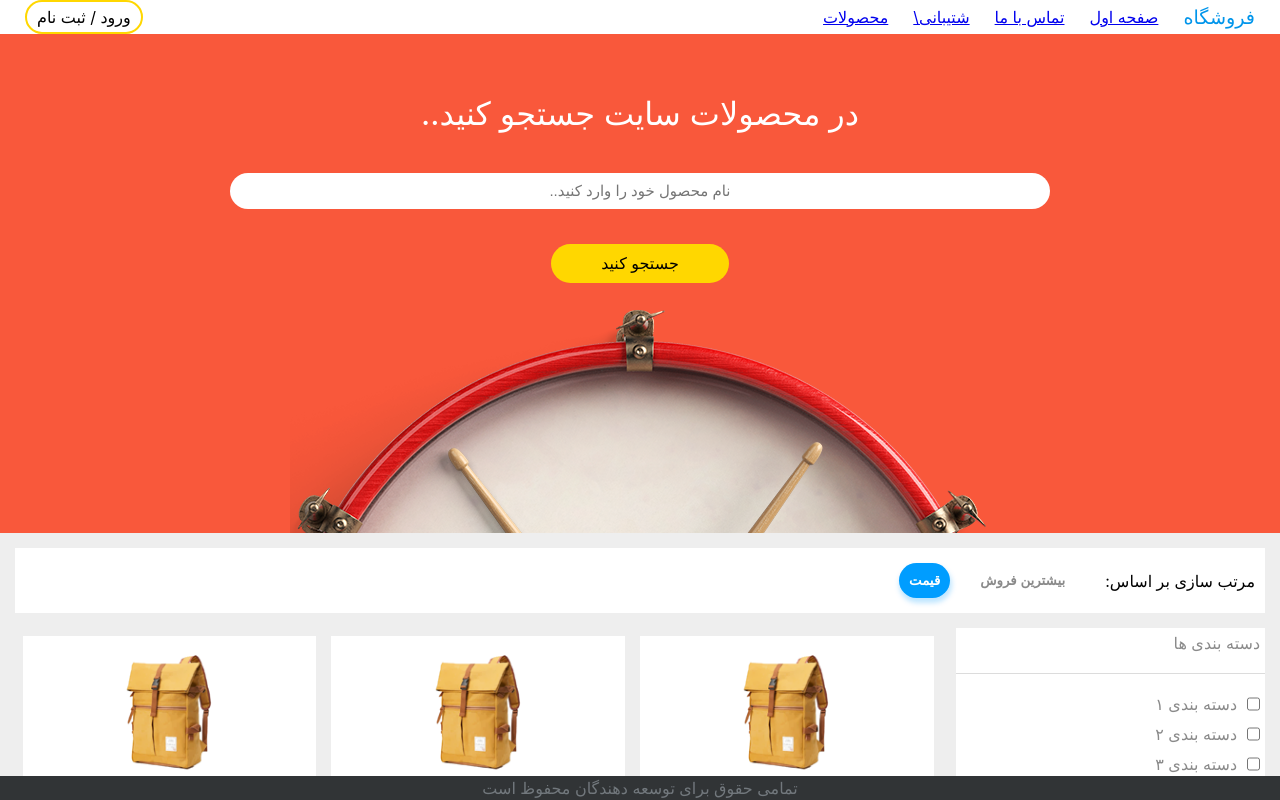
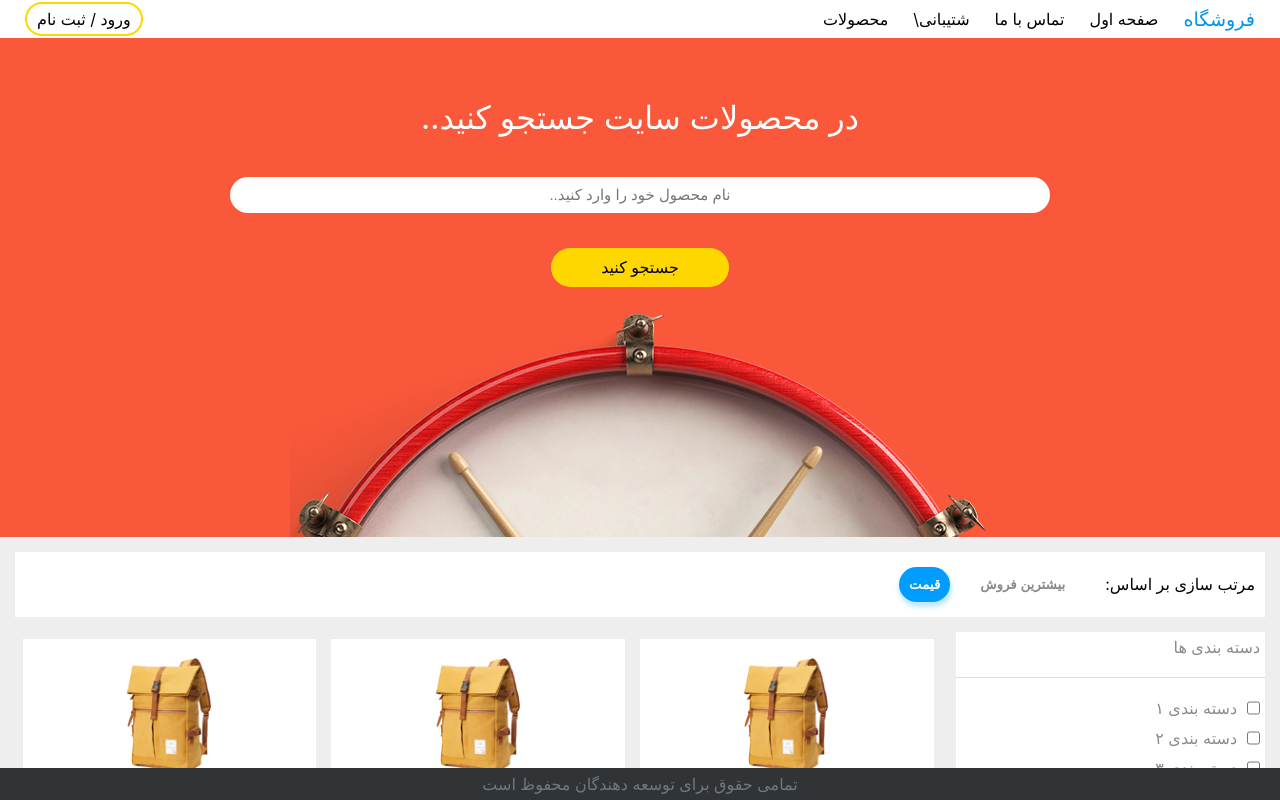
Before and after one commit to mohammadt444/IE, a React (Create React App) app in the folder frontend/: page / in a window 1280 px wide. Built offline with nearby package versions, Linux system fonts and the light colour scheme; a small style sheet from the web is missing.

Commit message:
fix header

```diff
--- a/frontend/src/app/main/App.js
+++ b/frontend/src/app/main/App.js
@@ -48,8 +48,6 @@ function App() {
               <Home />
             </Route>
           </Switch>
-
-          <Profile admin />
         </div>
         <Footer />
       </div>
--- a/frontend/src/app/main/components/header/header.jsx
+++ b/frontend/src/app/main/components/header/header.jsx
@@ -9,23 +9,50 @@ function Header({ name, login }) {
         <p className="header-title">فروشگاه</p>
         <ul className="header-menu">
           <li className="header-menu__item">
-            <Link to="/">صفحه اول</Link>
+            <Link
+              style={{ color: "inherit", textDecoration: "inherit" }}
+              to="/"
+            >
+              صفحه اول
+            </Link>
           </li>
           <li className="header-menu__item">
-            <Link to="/contact-us">تماس با ما</Link>
+            <Link
+              style={{ color: "inherit", textDecoration: "inherit" }}
+              to="/contact-us"
+            >
+              تماس با ما
+            </Link>
           </li>
           <li className="header-menu__item">
-            <Link to="/support">\شتیبانی</Link>
+            <Link
+              style={{ color: "inherit", textDecoration: "inherit" }}
+              to="/support"
+            >
+              \شتیبانی
+            </Link>
           </li>
           <li className="header-menu__item">
-            <Link to="/product">محصولات</Link>
+            <Link
+              style={{ color: "inherit", textDecoration: "inherit" }}
+              to="/product"
+            >
+              محصولات
+            </Link>
           </li>
         </ul>
       </div>
       <div className="header-wrapper">
         <div className="header-dropdown">
           {!login ? (
-            <p className="header-dropdown__text">ورود / ثبت نام</p>
+            <p className="header-dropdown__text">
+              <Link
+                style={{ color: "inherit", textDecoration: "inherit" }}
+                to="/login"
+              >
+                ورود / ثبت نام
+              </Link>
+            </p>
           ) : (
             <>
               <p className="header-dropdown__text">{name}</p>
```
